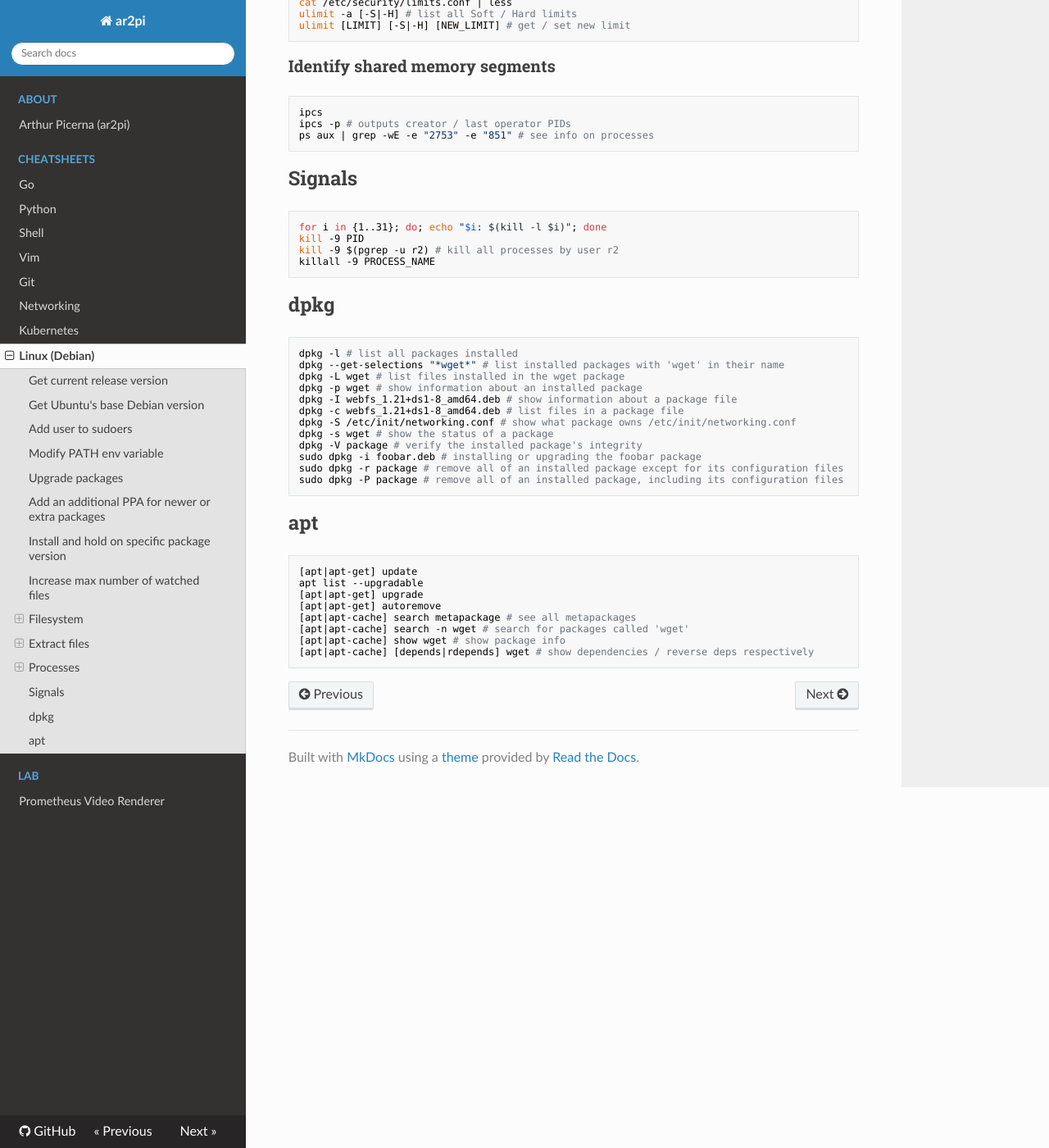
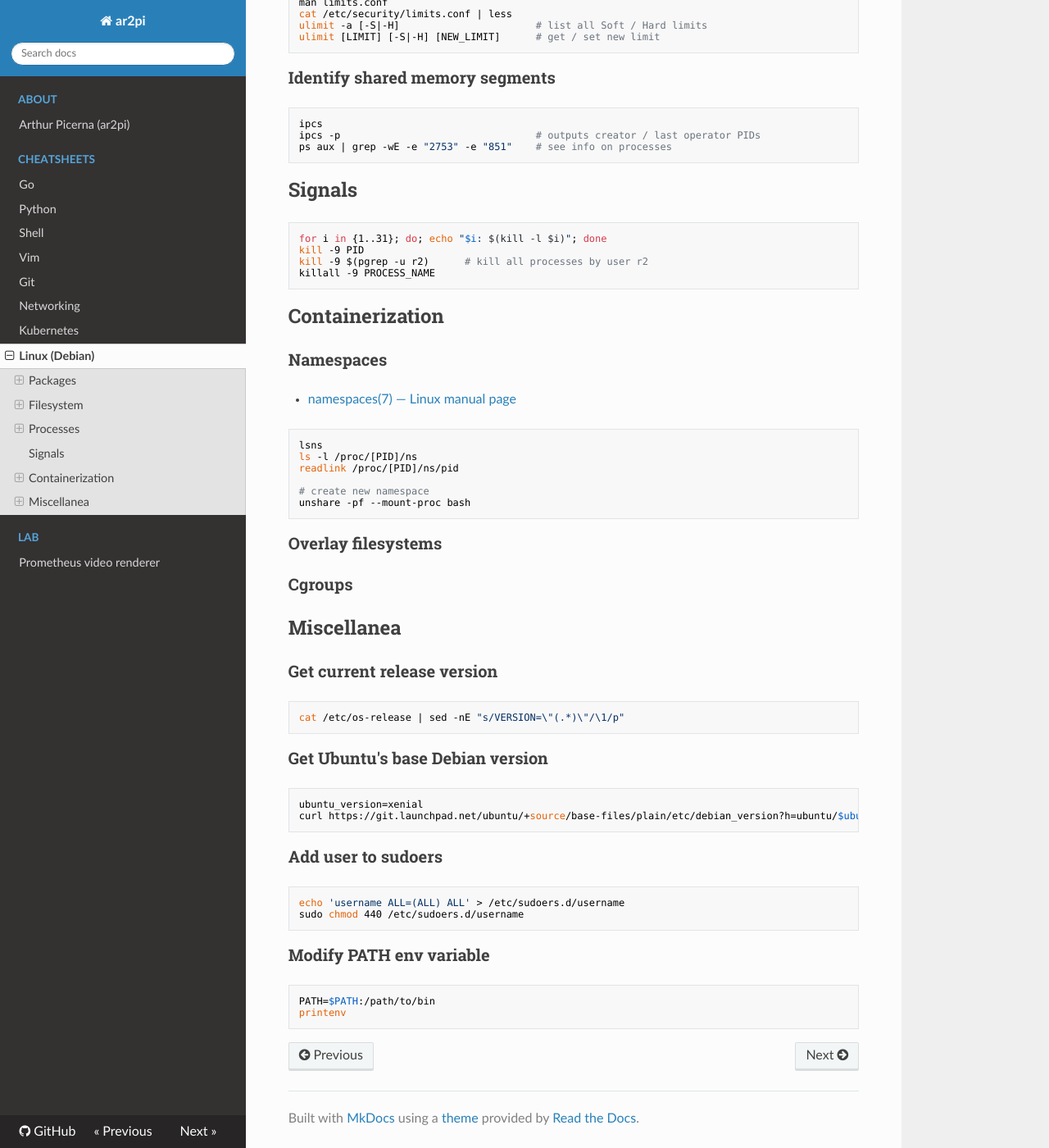
Before and after one commit to ar2pi/ar2pi, an MkDocs documentation site: the page built from docs/linux-debian.md, in a window 1280 px wide and 1400 px high, scrolled down 2478 px. Shown: the whole window at 82% size. Built offline with MkDocs 1.6.1, drawn with Linux system fonts in a browser that asks for light colours; nearby versions of some CDN libraries; some of the changed text lies outside the part shown.

Commit message:
Add containerization section

````diff
--- a/docs/linux-debian.md
+++ b/docs/linux-debian.md
@@ -1,38 +1,44 @@
 # Linux (Debian)
 
-## Get current release version
+## Packages
 
-```sh
-cat /etc/os-release | sed -nE "s/VERSION=\"(.*)\"/\1/p"
-```
-
-## Get Ubuntu's base Debian version
-
-```sh
-ubuntu_version=xenial
-curl https://git.launchpad.net/ubuntu/+source/base-files/plain/etc/debian_version?h=ubuntu/$ubuntu_version
-```
-
-## Add user to sudoers
-
-```sh
-echo 'username ALL=(ALL) ALL' > /etc/sudoers.d/username
-sudo chmod 440 /etc/sudoers.d/username
-```
-
-## Modify PATH env variable
-
-```sh
-PATH=$PATH:/path/to/bin
-```
-
-## Upgrade packages
+### Upgrade packages
 
 ```sh
 sudo apt update && sudo apt upgrade && sudo apt autoremove
 ```
 
-## Add an additional PPA for newer or extra packages
+### dpkg
+
+```sh
+dpkg -l # list all packages installed
+dpkg --get-selections "*wget*" # list installed packages with 'wget' in their name
+dpkg -L wget # list files installed in the wget package
+dpkg -p wget # show information about an installed package
+dpkg -I webfs_1.21+ds1-8_amd64.deb # show information about a package file
+dpkg -c webfs_1.21+ds1-8_amd64.deb # list files in a package file
+dpkg -S /etc/init/networking.conf # show what package owns /etc/init/networking.conf
+dpkg -s wget # show the status of a package
+dpkg -V package # verify the installed package's integrity
+sudo dpkg -i foobar.deb	# installing or upgrading the foobar package
+sudo dpkg -r package # remove all of an installed package except for its configuration files
+sudo dpkg -P package # remove all of an installed package, including its configuration files
+```
+
+### apt
+
+```sh
+[apt|apt-get] update
+apt list --upgradable
+[apt|apt-get] upgrade
+[apt|apt-get] autoremove
+[apt|apt-cache] search metapackage # see all metapackages
+[apt|apt-cache] search -n wget # search for packages called 'wget'
+[apt|apt-cache] show wget # show package info
+[apt|apt-cache] [depends|rdepends] wget # show dependencies / reverse deps respectively
+```
+
+### Add an additional PPA for newer or extra packages
 
 ```sh
 # https://launchpad.net/~git-core/+archive/ubuntu/ppa
@@ -46,28 +52,16 @@ curl https://keyserver.ubuntu.com/pks/lookup?op=get&search=0xe1dd270288b4e603069
 sudo apt-get update && sudo apt-get upgrade
 ```
 
-## Install and hold on specific package version
+### Install and hold on specific package version
 
 ```sh
 apt-get install -y kubeadm=1.21.1-00 kubelet=1.21.1-00 kubectl=1.21.1-00
 apt-mark hold kubelet kubeadm kubectl
 ```
 
-## Increase max number of watched files
-
-```sh
-cat /proc/sys/fs/inotify/max_user_watches
-
-sudo vi /etc/sysctl.conf
-# add at the end of file:
-#   fs.inotify.max_user_watches=524288
-
-sudo sysctl -p
-```
-
 ## Filesystem
 
-[Filesystem Hierarchy Standard](https://refspecs.linuxfoundation.org/FHS_3.0/fhs-3.0.pdf)
+- [Filesystem Hierarchy Standard](https://refspecs.linuxfoundation.org/FHS_3.0/fhs-3.0.pdf)
 
 ### Show directories size and last modified date
 
@@ -84,7 +78,7 @@ ls ~/Downloads | grep .mp3
 find ~/ -maxdepth 2 -type f -name "*.mp3"
 ```
 
-## Extract files
+### Extract files
 
 ```sh
 tar -xvf 02-Flat-Remix-Blue-Dark_20210620.tar.xz -C /usr/share/icons/
@@ -110,6 +104,18 @@ REG for a directory;
 DIR for a regular file;
 ```
 
+### Increase max number of watched files
+
+```sh
+cat /proc/sys/fs/inotify/max_user_watches
+
+sudo vi /etc/sysctl.conf
+# add at the end of file:
+#   fs.inotify.max_user_watches=524288
+
+sudo sysctl -p
+```
+
 ## Processes
 
 ### List processes
@@ -117,8 +123,8 @@ DIR for a regular file;
 ```sh
 top
 ps aux
-ps axjf # show process tree
-pgrep -a -u r2 # list all processes by user 'r2'
+ps axjf         # show process tree
+pgrep -a -u r2  # list all processes by user 'r2'
 ```
 
 ### ulimit
@@ -126,16 +132,16 @@ pgrep -a -u r2 # list all processes by user 'r2'
 ```sh
 man limits.conf
 cat /etc/security/limits.conf | less
-ulimit -a [-S|-H] # list all Soft / Hard limits
-ulimit [LIMIT] [-S|-H] [NEW_LIMIT] # get / set new limit
+ulimit -a [-S|-H]                       # list all Soft / Hard limits
+ulimit [LIMIT] [-S|-H] [NEW_LIMIT]      # get / set new limit
 ```
 
 ### Identify shared memory segments
 
 ```sh
 ipcs
-ipcs -p # outputs creator / last operator PIDs
-ps aux | grep -wE -e "2753" -e "851" # see info on processes
+ipcs -p                                 # outputs creator / last operator PIDs
+ps aux | grep -wE -e "2753" -e "851"    # see info on processes
 ```
 
 ## Signals
@@ -143,36 +149,54 @@ ps aux | grep -wE -e "2753" -e "851" # see info on processes
 ```sh
 for i in {1..31}; do; echo "$i: $(kill -l $i)"; done
 kill -9 PID
-kill -9 $(pgrep -u r2) # kill all processes by user r2
+kill -9 $(pgrep -u r2)      # kill all processes by user r2
 killall -9 PROCESS_NAME
 ```
 
-## dpkg
+## Containerization
+
+### Namespaces
+
+- [namespaces(7) — Linux manual page](https://www.man7.org/linux/man-pages/man1/unshare.1.html)
 
 ```sh
-dpkg -l # list all packages installed
-dpkg --get-selections "*wget*" # list installed packages with 'wget' in their name
-dpkg -L wget # list files installed in the wget package
-dpkg -p wget # show information about an installed package
-dpkg -I webfs_1.21+ds1-8_amd64.deb # show information about a package file
-dpkg -c webfs_1.21+ds1-8_amd64.deb # list files in a package file
-dpkg -S /etc/init/networking.conf # show what package owns /etc/init/networking.conf
-dpkg -s wget # show the status of a package
-dpkg -V package # verify the installed package's integrity
-sudo dpkg -i foobar.deb	# installing or upgrading the foobar package
-sudo dpkg -r package # remove all of an installed package except for its configuration files
-sudo dpkg -P package # remove all of an installed package, including its configuration files
+lsns
+ls -l /proc/[PID]/ns
+readlink /proc/[PID]/ns/pid
+
+# create new namespace
+unshare -pf --mount-proc bash
 ```
 
-## apt
+### Overlay filesystems
+
+### Cgroups
+
+## Miscellanea
+
+### Get current release version
 
 ```sh
-[apt|apt-get] update
-apt list --upgradable
-[apt|apt-get] upgrade
-[apt|apt-get] autoremove
-[apt|apt-cache] search metapackage # see all metapackages
-[apt|apt-cache] search -n wget # search for packages called 'wget'
-[apt|apt-cache] show wget # show package info
-[apt|apt-cache] [depends|rdepends] wget # show dependencies / reverse deps respectively
+cat /etc/os-release | sed -nE "s/VERSION=\"(.*)\"/\1/p"
 ```
+
+### Get Ubuntu's base Debian version
+
+```sh
+ubuntu_version=xenial
+curl https://git.launchpad.net/ubuntu/+source/base-files/plain/etc/debian_version?h=ubuntu/$ubuntu_version
+```
+
+### Add user to sudoers
+
+```sh
+echo 'username ALL=(ALL) ALL' > /etc/sudoers.d/username
+sudo chmod 440 /etc/sudoers.d/username
+```
+
+### Modify PATH env variable
+
+```sh
+PATH=$PATH:/path/to/bin
+printenv
+```
--- a/mkdocs.yml
+++ b/mkdocs.yml
@@ -11,16 +11,16 @@ nav:
   - About:
     - index.md
   - Cheatsheets:
-    - Go: go.md
-    - Python: python.md
-    - Shell: shell.md
-    - Vim: vim.md
-    - Git: git.md
-    - Networking: networking.md
-    - Kubernetes: kubernetes.md
-    - Linux (Debian): linux-debian.md
+    - go.md
+    - python.md
+    - shell.md
+    - vim.md
+    - git.md
+    - networking.md
+    - kubernetes.md
+    - linux-debian.md
   - Lab:
-    - Prometheus Video Renderer: lab/prometheus-video-renderer.md
+    - lab/prometheus-video-renderer.md
 
 theme:
   name: readthedocs
````
